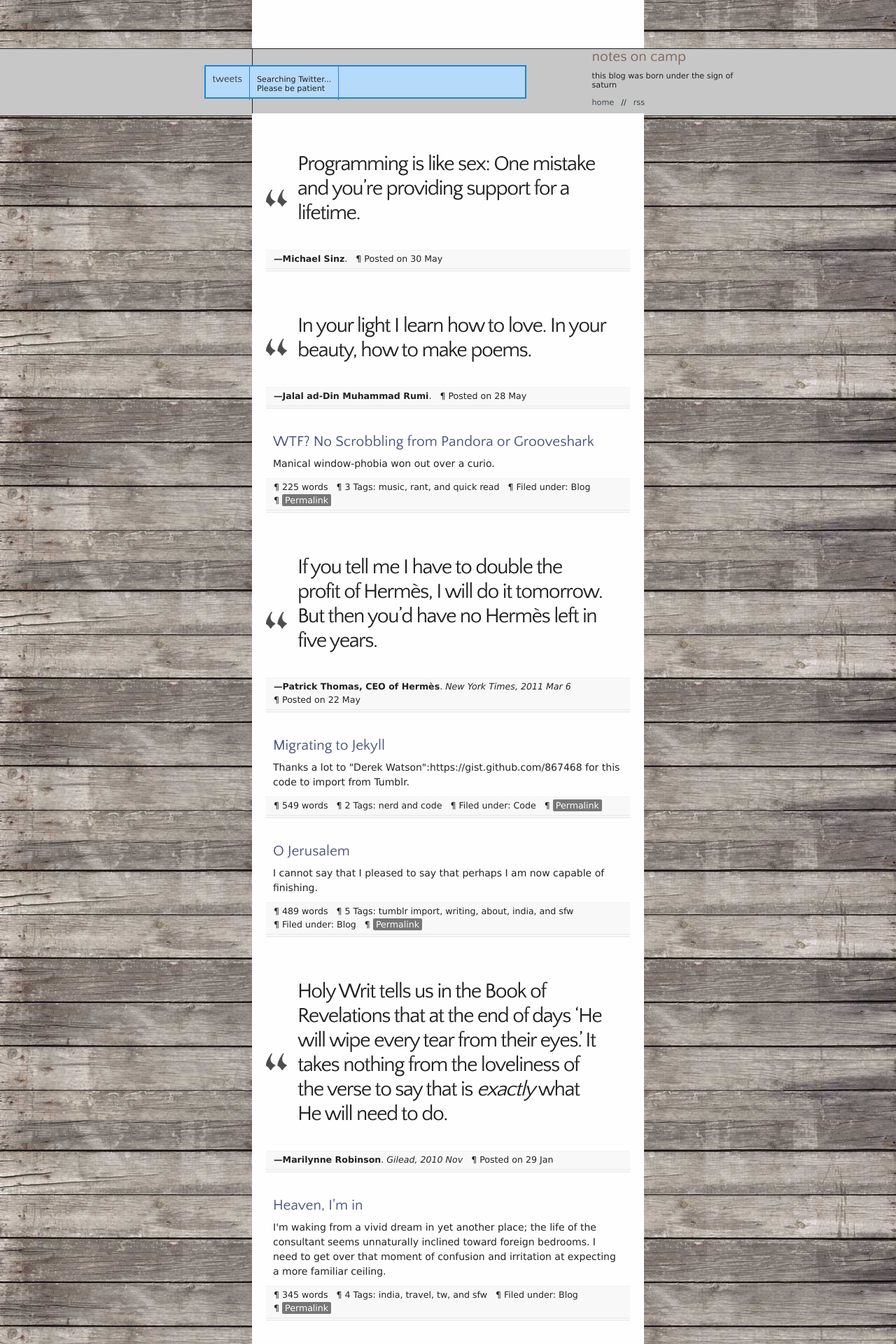
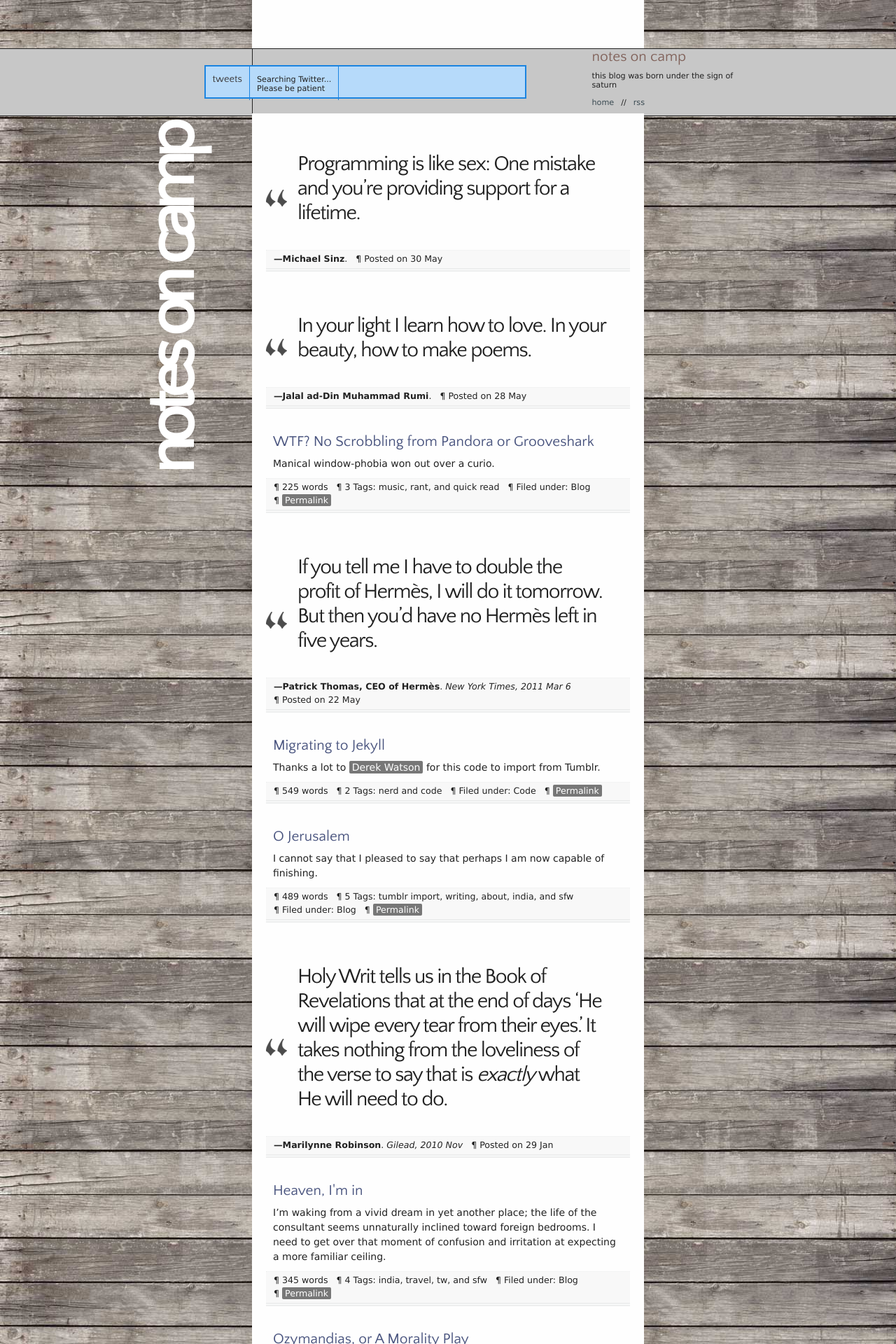
Before and after one commit to nielsen/nielsen.github.com, a Jekyll site: the page built from index.html, in a window 1280 px wide. Shown: the top 1920 px of the page at 70% size. Built offline with Jekyll 4.4.1, drawn with Linux system fonts in a browser that asks for light colours; nearby versions of some CDN libraries; Markdown is read by kramdown in place of the engine named in the settings; some of the changed text lies outside the part shown.

Commit message:
2011/06/06 Jun:06:1307387523 - autodeploy

```diff
--- a/_includes/header.html
+++ b/_includes/header.html
@@ -26,6 +26,7 @@
 <body>
 
 <div id="site">
+<h1 id="blog_title">notes on camp</h1>
 <div class="container_7" id="above_header"></div>
 <div id="header">
 	<div class="container_7" id="header_box">
--- a/_posts/2011-05-19-migrating-to-jekyll.markdown
+++ b/_posts/2011-05-19-migrating-to-jekyll.markdown
@@ -4,7 +4,7 @@ layout: post
 tags:
   - nerd
   - code
-summary: Thanks a lot to "Derek Watson":https://gist.github.com/867468 for this code to import from Tumblr.
+summary: Thanks a lot to [Derek Watson](https://gist.github.com/867468) for this code to import from Tumblr.
 type: code
 ---
 
--- a/assets/css/main.css
+++ b/assets/css/main.css
@@ -76,6 +76,7 @@ ol{list-style: decimal; margin-left: 25px; padding-left: 15px;}
 #twitter h3{vertical-align: middle; font-size: 1.3em; margin: 0;}
 #twitter h3 a{color: #363232 !important;}
 #branding{position: relative; background: transparent; top: -95px; left: 475px;}
+#blog_title{-webkit-transform: rotate(270deg); font-size: 7em; position: absolute; z-index: 10; letter-spacing: -10px; font-weight: bold; color: #fff; left:-20px; top: 360px;}
 #branding h1{margin: 0;}
 #branding p{margin: 10px 0 12px 0; font-size: .8em;}
 #navigation{float: left; font-size: .8em;}
--- a/atom.xml
+++ b/atom.xml
@@ -26,7 +26,7 @@ layout: nil
     </author>
 
 	{% unless post.summary == 'first' %}
-    <summary><![CDATA[{{ post.summary | textilize }}]]></summary>
+    <summary><![CDATA[{{ post.summary | markdownify }}]]></summary>
     {% else %}
     <summary><![CDATA[{{ post.content | strip_html | truncatewords: 50 }}]]></summary>
     {% endunless %}
--- a/index.html
+++ b/index.html
@@ -11,7 +11,7 @@ title: notes on camp
 			{{ post.date | date: '<div class="post_date">%d</div> <div class="month">%b</div>' | upcase }}
 		</div>
 		{% unless post.summary == 'first' %}
-			<p class="post_summary">{{ post.summary | textilize }}</p>
+			<p class="post_summary">{{ post.summary | markdownify }}</p>
 		{% else %}
     		<p class="post_summary">{{ post.content | strip_html | truncatewords: 50 }}</p>
 		{% endunless %}
```
Also changed, not shown: _posts/2011-06-03-bill-cunningham.markdown (added, +20 -0 lines), assets/img/coil.png (added), 1 other file.
